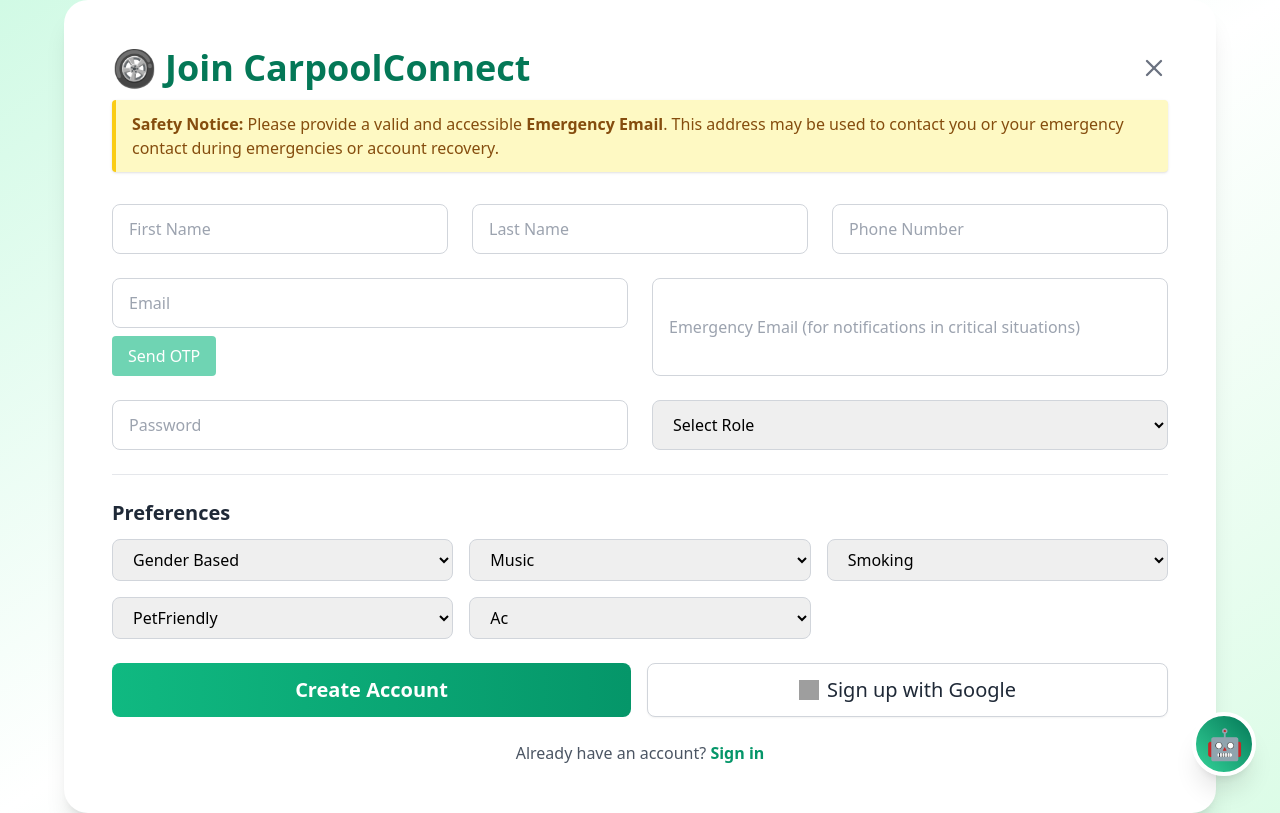
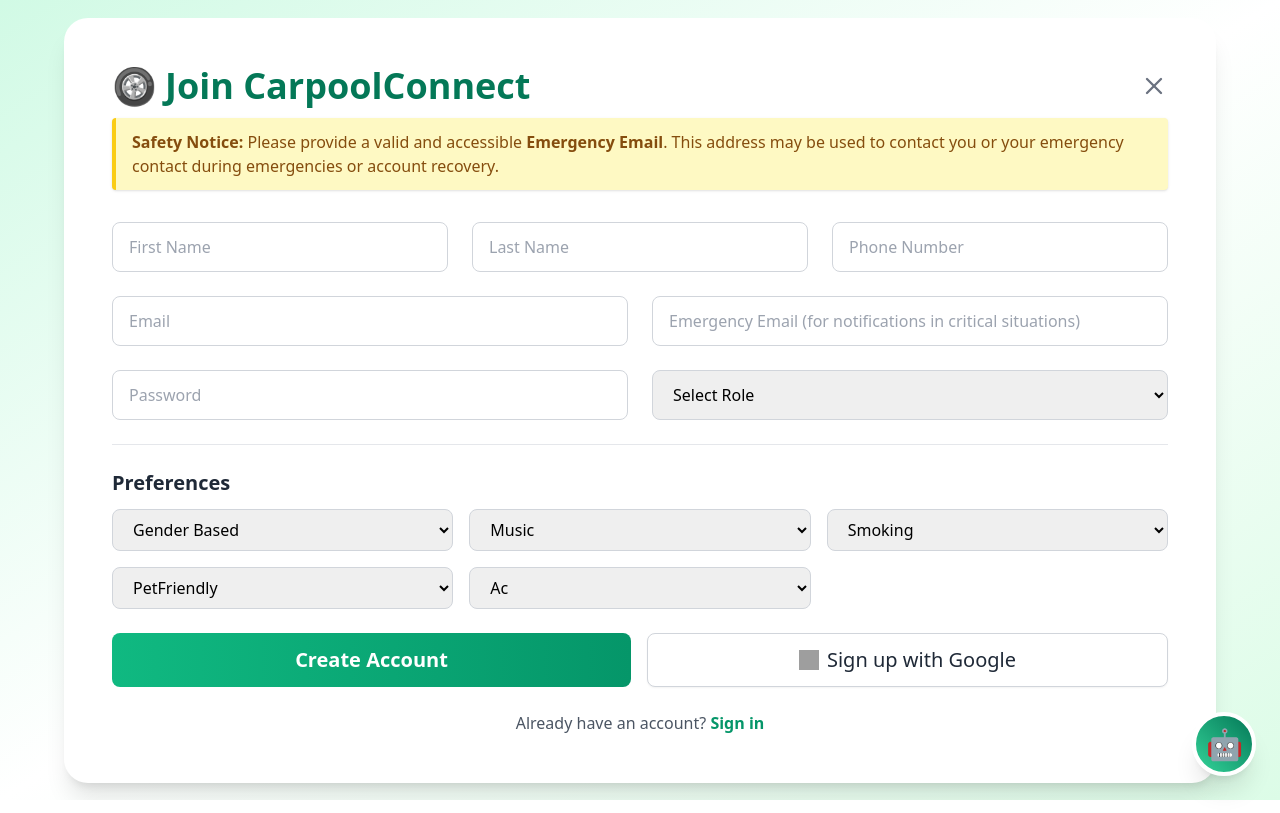
Before and after one commit to CoDe-WiZaDd-18-DOTCOM/Carpooling-Frontend, a React (Vite) app: page /signup in a window 1280 px wide. Built offline with nearby package versions, Linux system fonts and the light colour scheme; grey boxes are pictures that could not be loaded.

Commit message:
fallback to prev version

```diff
--- a/src/pages/signup.jsx
+++ b/src/pages/signup.jsx
@@ -1,7 +1,7 @@
 import React, { useState } from "react";
 import { useNavigate } from "react-router-dom";
 import { X } from "lucide-react";
-import { GOOGLE_URL, SIGNUP_URL, VERIFY_EMAIL, VERIFY_OTP } from "../utils/apis";
+import { GOOGLE_URL, SIGNUP_URL } from "../utils/apis";
 import axios from "axios";
 
 function Signup() {
@@ -24,25 +24,6 @@ function Signup() {
     },
   });
 
-  const [otp, setOtp] = useState("");
-  const [otpSent, setOtpSent] = useState(false);
-  const [otpVerified, setOtpVerified] = useState(false);
-  const [resendTimeout, setResendTimeout] = useState(0);
-
-  // Helper: resend OTP cooldown
-  const startResendTimeout = () => {
-    setResendTimeout(30);
-    let timer = setInterval(() => {
-      setResendTimeout((t) => {
-        if (t <= 1) {
-          clearInterval(timer);
-          return 0;
-        }
-        return t - 1;
-      });
-    }, 1000);
-  };
-
   const handleSignupChange = (field, value) => {
     if (field.includes(".")) {
       const [parent, child] = field.split(".");
@@ -61,52 +42,8 @@ function Signup() {
     }
   };
 
-  const sendOtp = async () => {
-    if (!signupData.email) {
-      alert("Please enter your email to get OTP.");
-      return;
-    }
-    try {
-      await axios.post(
-        VERIFY_EMAIL,
-        { email: signupData.email },
-        {
-          headers: { "Content-Type": "application/json" },
-        }
-      );
-      setOtpSent(true);
-      setOtpVerified(false);
-      setOtp("");
-      alert("OTP sent! Check your email.");
-      startResendTimeout();
-    } catch {
-      alert("Could not send OTP. Try again.");
-    }
-  };
-
-  const verifyOtp = async () => {
-    try {
-      const res = await axios.post(
-        VERIFY_OTP,
-        { email: signupData.email, otp }
-      );
-      if (res.status === 200) {
-        setOtpVerified(true);
-        alert("OTP verification successful.");
-      } else {
-        throw new Error();
-      }
-    } catch {
-      alert("Invalid or expired OTP.");
-    }
-  };
-
   const handleSubmit = async (e) => {
     e.preventDefault();
-    if (!otpVerified) {
-      alert("Please verify your OTP before signing up.");
-      return;
-    }
     try {
       const response = await axios.post(SIGNUP_URL, signupData);
       if (response.status === 200) {
@@ -150,6 +87,7 @@ function Signup() {
               onChange={(e) => handleSignupChange("firstName", e.target.value)}
               className="w-full px-4 py-3 border border-gray-300 rounded-lg text-base"
               placeholder="First Name"
+              required
             />
             <input
               type="text"
@@ -157,6 +95,7 @@ function Signup() {
               onChange={(e) => handleSignupChange("lastName", e.target.value)}
               className="w-full px-4 py-3 border border-gray-300 rounded-lg text-base"
               placeholder="Last Name"
+              required
             />
             <input
               type="tel"
@@ -164,58 +103,18 @@ function Signup() {
               onChange={(e) => handleSignupChange("phoneNumber", e.target.value)}
               className="w-full px-4 py-3 border border-gray-300 rounded-lg text-base"
               placeholder="Phone Number"
+              required
             />
           </div>
           <div className="grid grid-cols-1 md:grid-cols-2 gap-6">
-            <div>
             <input
               type="email"
               value={signupData.email}
               onChange={(e) => handleSignupChange("email", e.target.value)}
               className="w-full px-4 py-3 border border-gray-300 rounded-lg text-base"
               placeholder="Email"
+              required
             />
-              <div className="flex items-center gap-2 mt-2">
-                <button
-                  type="button"
-                  onClick={sendOtp}
-                  className="bg-emerald-500 text-white px-4 py-2 rounded disabled:opacity-60"
-                  disabled={!signupData.email || (otpSent && resendTimeout > 0)}
-                >
-                  {otpSent && resendTimeout > 0
-                    ? `Resend OTP (${resendTimeout}s)`
-                    : otpSent
-                    ? "Resend OTP"
-                    : "Send OTP"}
-                </button>
-                {otpSent && !otpVerified && (
-                  <div className="flex-1">
-                    <div className="flex items-center gap-2 mt-1">
-                      <input
-                        type="text"
-                        value={otp}
-                        maxLength={6}
-                        onChange={e => setOtp(e.target.value)}
-                        className="px-3 py-2 border border-gray-300 rounded-lg w-36"
-                        placeholder="Enter OTP"
-                      />
-                      <button
-                        type="button"
-                        onClick={verifyOtp}
-                        className="bg-emerald-600 text-white px-4 py-2 rounded"
-                      >
-                        Verify OTP
-                      </button>
-                    </div>
-                  </div>
-                )}
-                {otpVerified && (
-                  <span className="text-green-600 font-medium ml-2">
-                    ✔ Verified
-                  </span>
-                )}
-              </div>
-            </div>
             <input
               type="email"
               value={signupData.emergencyEmail || ""}
@@ -232,11 +131,13 @@ function Signup() {
               onChange={(e) => handleSignupChange("password", e.target.value)}
               className="w-full px-4 py-3 border border-gray-300 rounded-lg text-base"
               placeholder="Password"
+              required
             />
             <select
               value={signupData.role}
               onChange={(e) => handleSignupChange("role", e.target.value)}
               className="w-full px-4 py-3 border border-gray-300 rounded-lg text-base"
+              required
             >
               <option value="">Select Role</option>
               <option value="RIDER">Rider</option>
@@ -273,12 +174,10 @@ function Signup() {
               ))}
             </div>
           </div>
-          {/* BUTTONS: Create + Google side by side */}
           <div className="flex flex-col sm:flex-row gap-4 mt-8">
             <button
               type="submit"
               className="flex-1 bg-gradient-to-r from-emerald-500 to-emerald-600 text-white py-3 rounded-lg text-xl font-bold hover:from-emerald-600 hover:to-emerald-700 transition"
-              disabled={!otpVerified}
             >
               Create Account
             </button>
```
Lines whose indentation alone changed are shown as unchanged.
